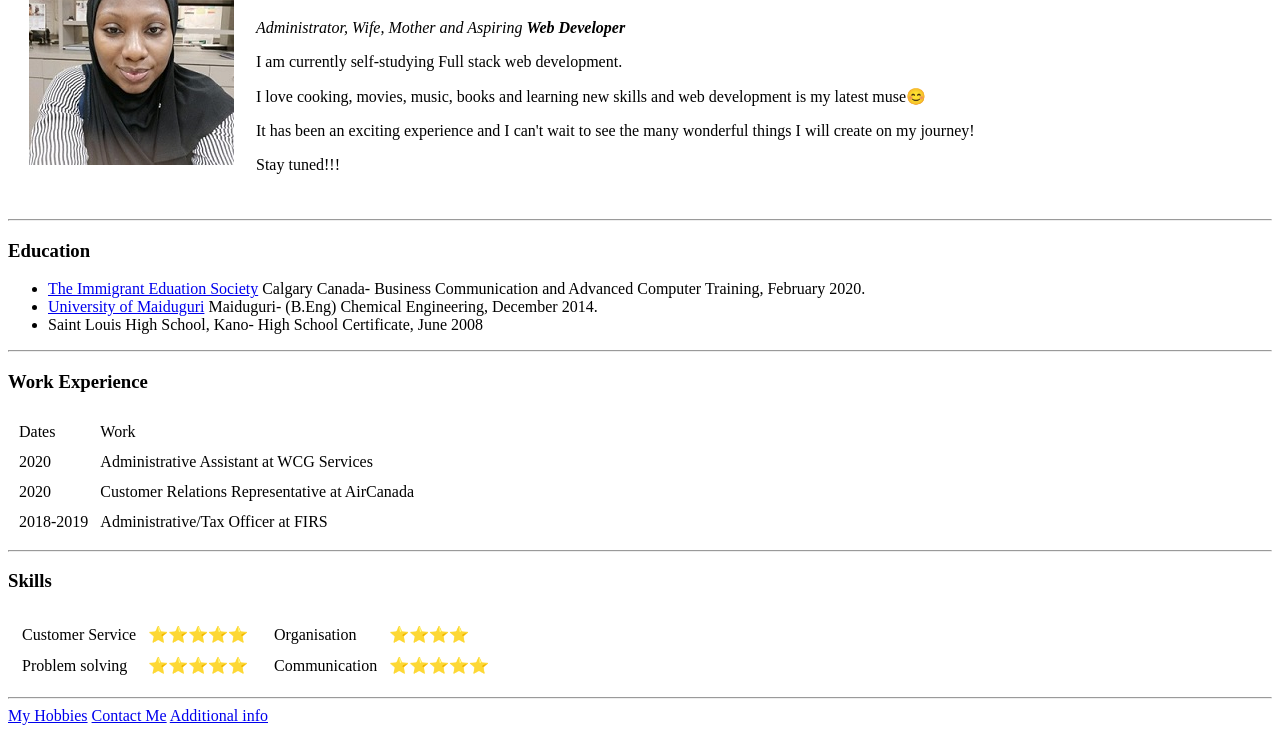
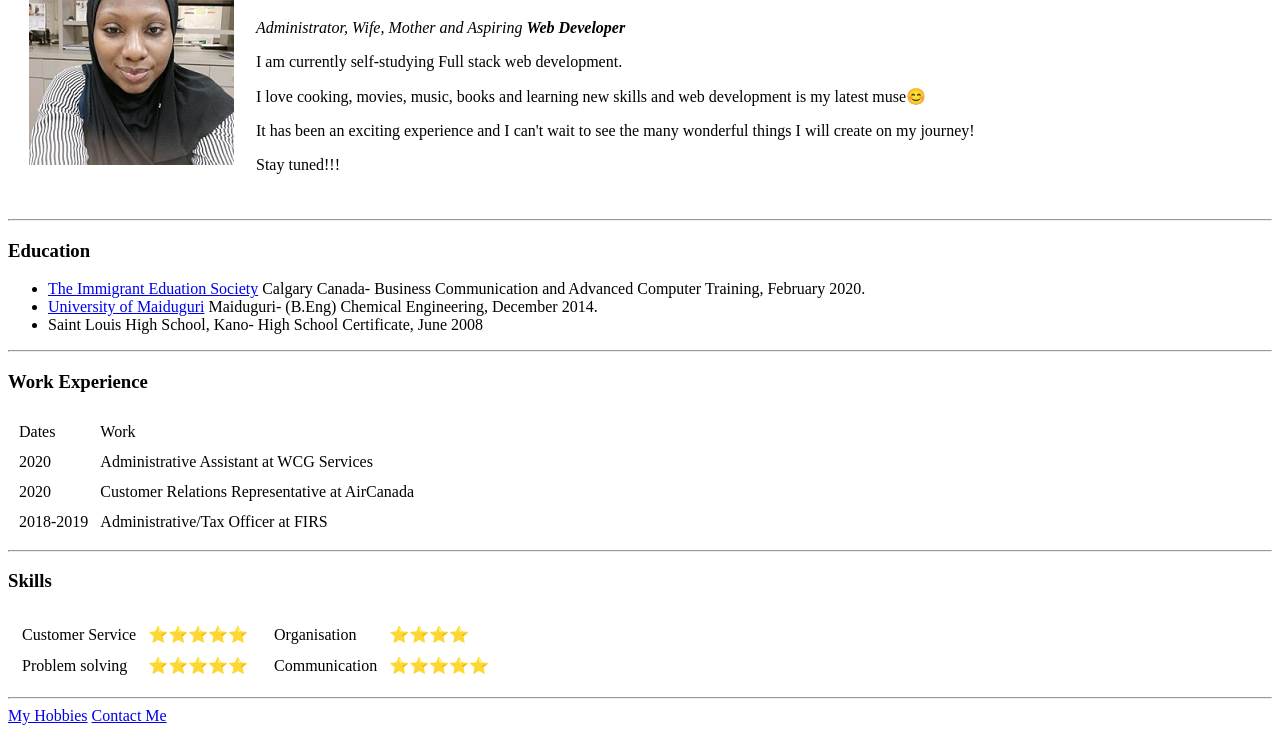
Before and after one commit to Hafsee/cv, a plain HTML site: page index.html in a window 1280 px wide. Shown: the part 90-823 px from the top of the page. Drawn offline with Linux system fonts and the light colour scheme.

Commit message:
Update index.html

```diff
--- a/index.html
+++ b/index.html
@@ -85,7 +85,6 @@
   <hr>
   <a href="hobbies.html">My Hobbies</a>
   <a href="contact.html">Contact Me</a>
-  <a href="inputs.html">Additional info</a>
 </body>
 
 </html>
```
